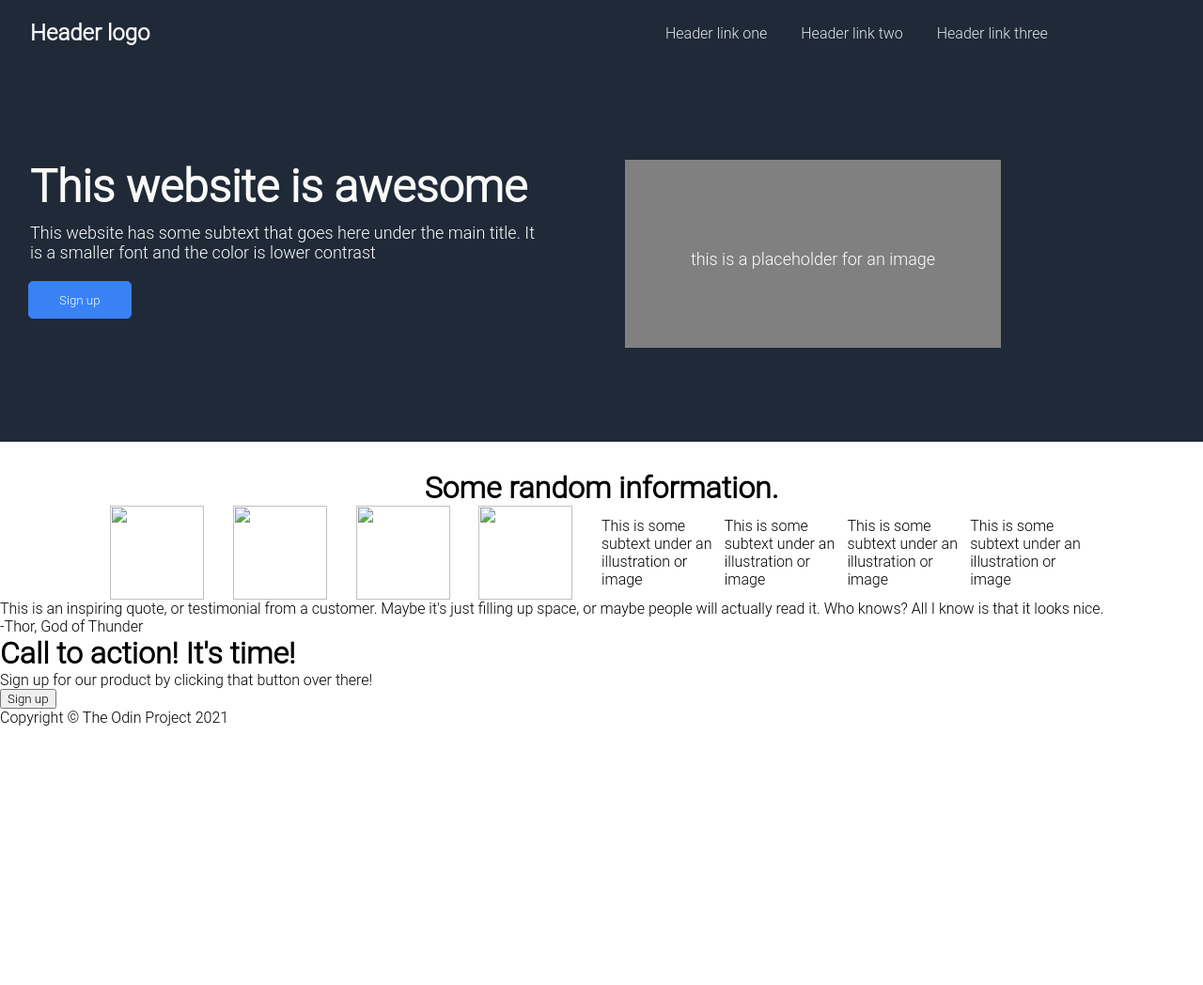
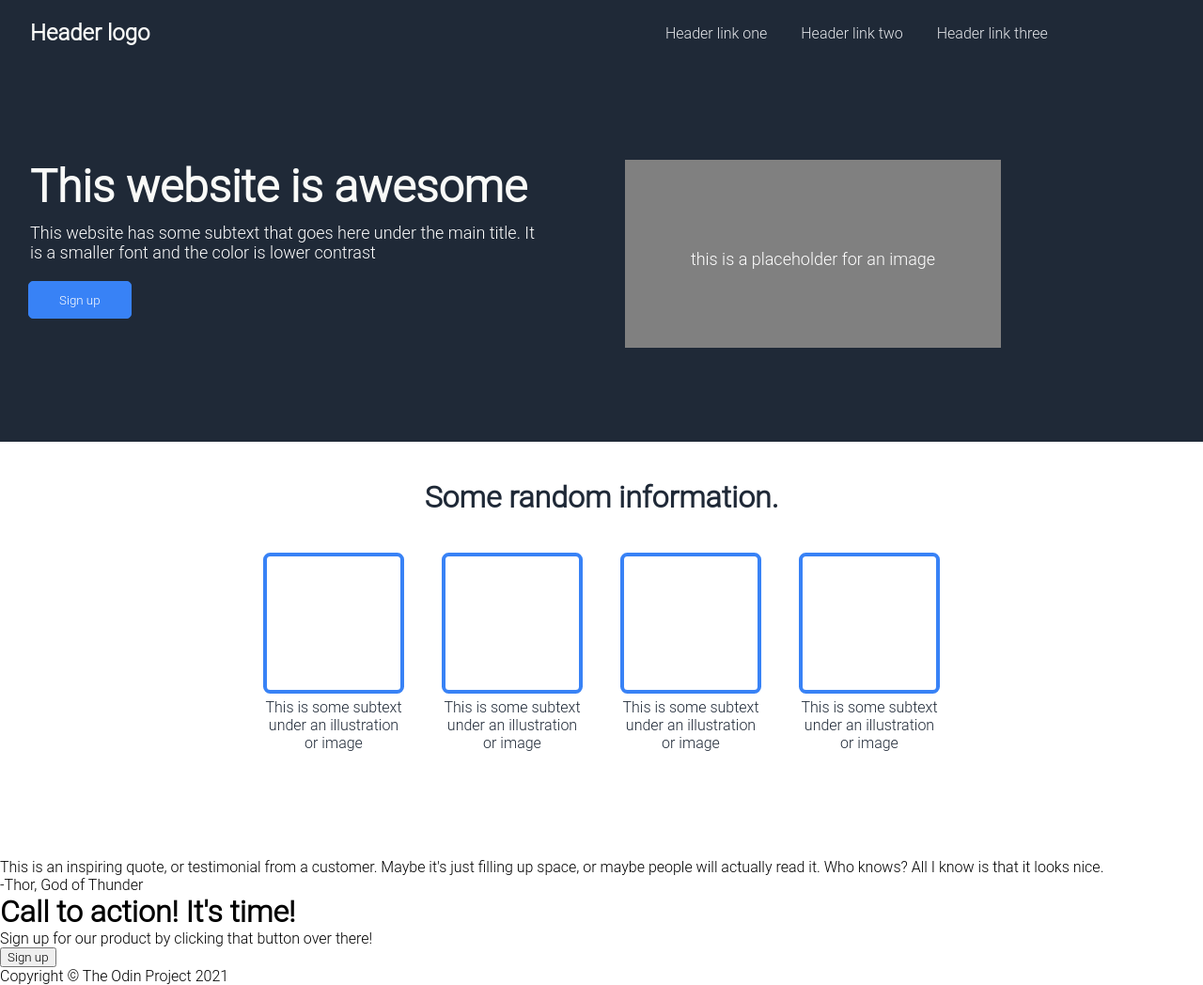
Before and after one commit to jebr/odin-landingpage, a plain HTML site: page index.html in a window 1280 px wide. Shown: the whole page at 94% size. Before the commit the page ends 800 px from the top, so only its background shows below. Drawn offline with Linux system fonts and the light colour scheme.

Commit message:
CSS Main Finished CSS of the main part of the website

```diff
--- a/index.html
+++ b/index.html
@@ -37,11 +37,13 @@
     <div class="section-3">
         <div class="wrapper main">
             <h1>Some random information.</h1>
-            <div class="main-elements">
-                <img src="" alt="">
-                <img src="" alt="">
-                <img src="" alt="">
-                <img src="" alt="">
+            <div class="container-images">
+                <span class="main-image"><img src="" alt=""></span>
+                <span class="main-image"><img src="" alt=""></span>
+                <span class="main-image"><img src="" alt=""></span>
+                <span class="main-image"><img src="" alt=""></span>
+            </div>
+            <div class="container-caption">
                 <p>This is some subtext under an illustration or image</p>
                 <p>This is some subtext under an illustration or image</p>
                 <p>This is some subtext under an illustration or image</p>
--- a/style.css
+++ b/style.css
@@ -122,21 +122,38 @@
 }
 
 .main h1{
-    margin-top: 30px;
+    margin-top: 40px;
+    text-align: center;
+    color: #1F2937;
+    font-weight: 900;
+}
+
+
+.container-images {
+    display: flex;
+    justify-content: center;
+}
+
+.main-image {
+    /*flex: 1 1 auto;*/
+    /*flex: 1;*/
+    width: 150px;
+    height: 150px;
+    border-radius: 5%;
+    border: 4px solid #3882F6;
+    margin: 40px 20px 0 20px;
+}
+
+.container-caption {
+    display: flex;
+    justify-content: center;
+}
+
+.container-caption p {
+    margin: 5px 20px 20px;
+    color: #1F2937;
+    font-size: 16px;
+    width: 150px;
+    height: 150px;
     text-align: center;
 }
-
-.main-elements {
-    display: flex;
-    align-items: center;
-}
-
-.main-elements img {
-    flex: 1;
-    width: 100px;
-    height: 100px;
-}
-
-.main-elements p {
-    flex: 1;
-}
```
